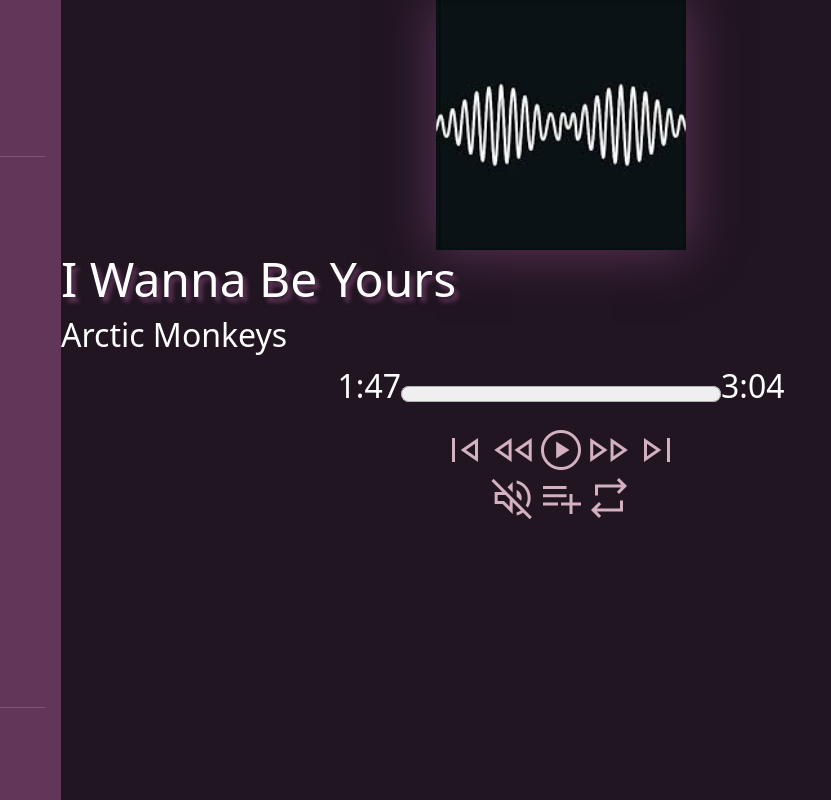
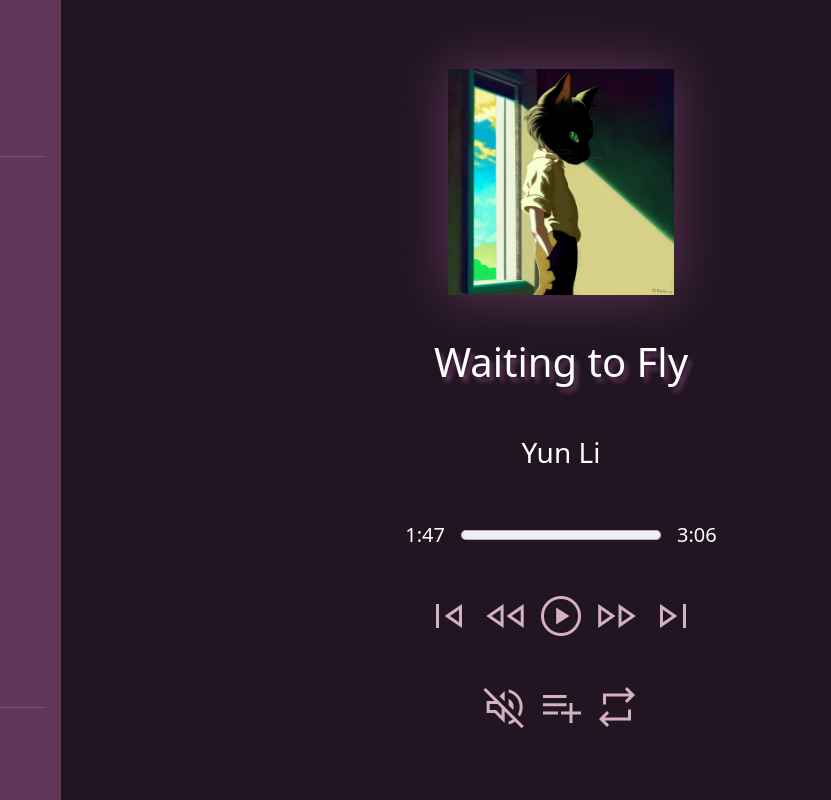
Before and after one commit to bruno08nunes/harmony-dream, a plain HTML site: page musicas/waiting-to-fly.html in a window 1280 px wide. Shown: the full height of the page, 219-1050 px from the left. Drawn offline with nearby package versions, Linux system fonts and the light colour scheme; files that its build step writes are made by us from their sources.

Commit message:
Página de música finalizada

```diff
--- a/custom.scss
+++ /dev/null
@@ -1,6 +0,0 @@
-// Custom.scss
-// Opção A: Importa todo o Bootstrap
-
-@import "../node_modules/bootstrap/scss/bootstrap";
-
-$enable-gradients: true;
--- a/musicas/i-wanna-be-yours.html
+++ b/musicas/waiting-to-fly.html
@@ -23,11 +23,11 @@
         <hr>
         <ul class="nav nav-pills flex-column mb-auto gap-2">
             <li class="nav-item">
-                <a href="#" class="nav-link text-secondary d-flex gap-3 align-items-center" aria-current="page">
+                <a href="index.html" class="nav-link text-secondary d-flex gap-3 align-items-center" aria-current="page">
                     <span class="material-symbols-outlined">
                         home
                     </span>
-                    <span>Home</span> <!--  class="flex-grow-1 text-center" -->
+                    <span>Home</span>
                 </a>
             </li>
             <li>
@@ -75,26 +75,26 @@
     </nav>
 
     <main class="flex-grow-1 text-white">
-        <section class="musica">
-            <img src="assets/i-wanna-be-yours.jpg" class="luz w-25 mx-auto d-block object-fit-cover aspect-ratio-1x1" alt="">
-            <h1 class="texto-luz fs-0">I Wanna Be Yours</h1>
-            <h2>Arctic Monkeys</h2>
-            <div class="d-flex justify-content-center fs-2 align-items-center">
-                <p>1:47</p>
-                <progress value=”88” max=”183”></progress>
-                <p>3:04</p>
+        <section class="musica p-5 text-center d-flex justify-content-around flex-column align-items-center h-100">
+            <img src="assets/validation.jpg" class="luz w-25 object-fit-cover aspect-ratio-1x1" alt="">
+            <h1 class="texto-luz fs-1">Waiting to Fly</h1>
+            <h2 class="fs-3">Yun Li</h2>
+            <div class="d-flex justify-content-center fs-5 align-items-center gap-3">
+                <span>1:47</span>
+                <progress value=”88” max=”185”></progress>
+                <span>3:06</span>
             </div>
-            <div class="d-flex justify-content-center fs-2">
-                <span class="material-symbols-outlined icon-musica">skip_previous</span>
-                <span class="material-symbols-outlined icon-musica">fast_rewind</span>
-                <span class="material-symbols-outlined icon-musica">play_circle</span>
-                <span class="material-symbols-outlined icon-musica">fast_forward</span>
-                <span class="material-symbols-outlined icon-musica">skip_next</span>
+            <div class="d-flex justify-content-center fs-2 gap-2">
+                <span class="material-symbols-outlined icon-musica" role="button">skip_previous</span>
+                <span class="material-symbols-outlined icon-musica" role="button">fast_rewind</span>
+                <span class="material-symbols-outlined icon-musica" role="button">play_circle</span>
+                <span class="material-symbols-outlined icon-musica" role="button">fast_forward</span>
+                <span class="material-symbols-outlined icon-musica" role="button">skip_next</span>
             </div>
-            <div class="d-flex justify-content-center fs-2">
-                <span class="material-symbols-outlined icon-musica">volume_off</span>
-                <span class="material-symbols-outlined icon-musica">playlist_add</span>
-                <span class="material-symbols-outlined icon-musica">repeat</span>
+            <div class="d-flex justify-content-center fs-2 gap-2">
+                <span class="material-symbols-outlined icon-musica" role="button">volume_off</span>
+                <span class="material-symbols-outlined icon-musica" role="button">playlist_add</span>
+                <span class="material-symbols-outlined icon-musica" role="button">repeat</span>
             </div>
         </section>
     </main>
```
Also changed, not shown: index.html (+17 -17 lines), 1 other file.
